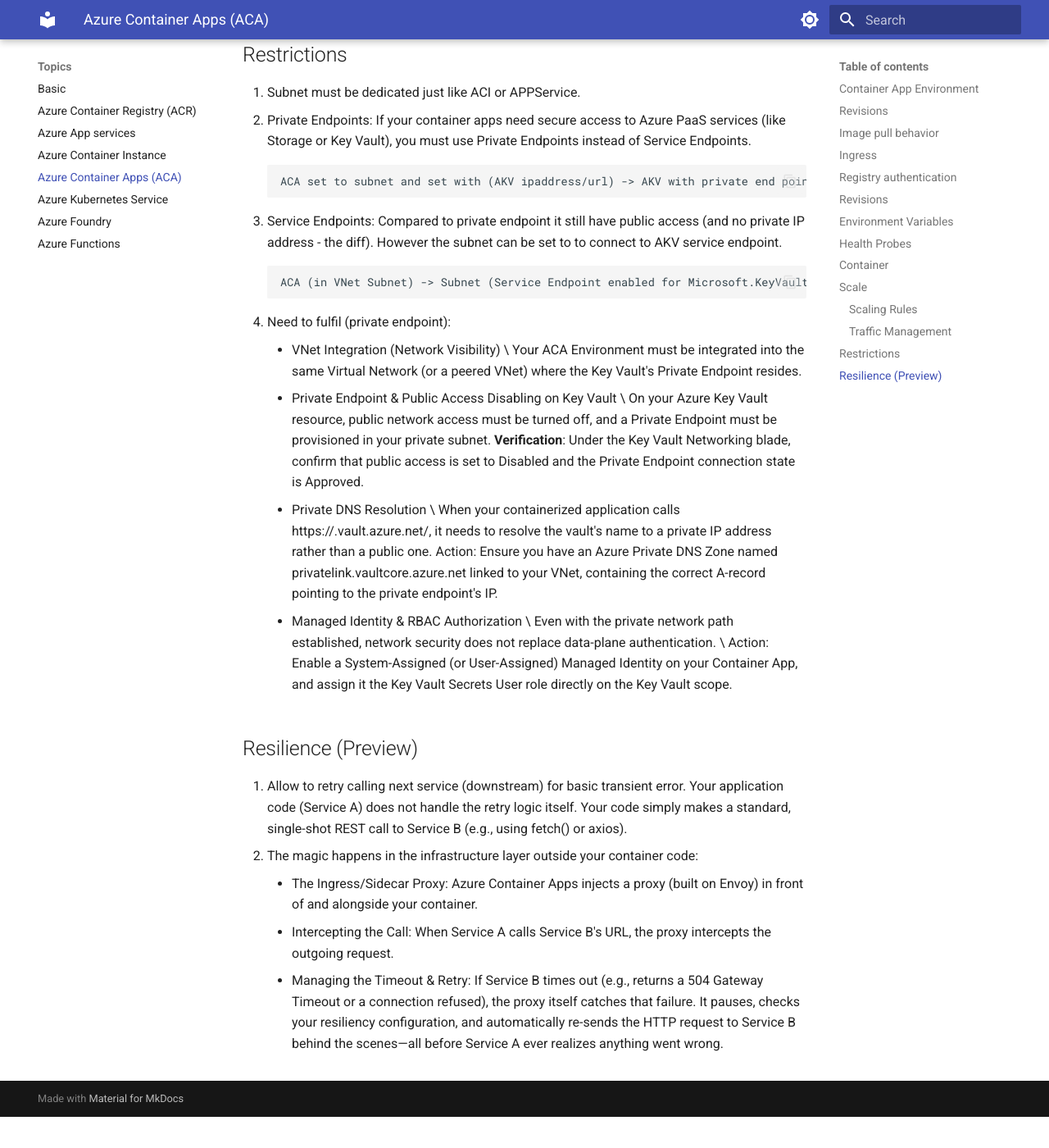
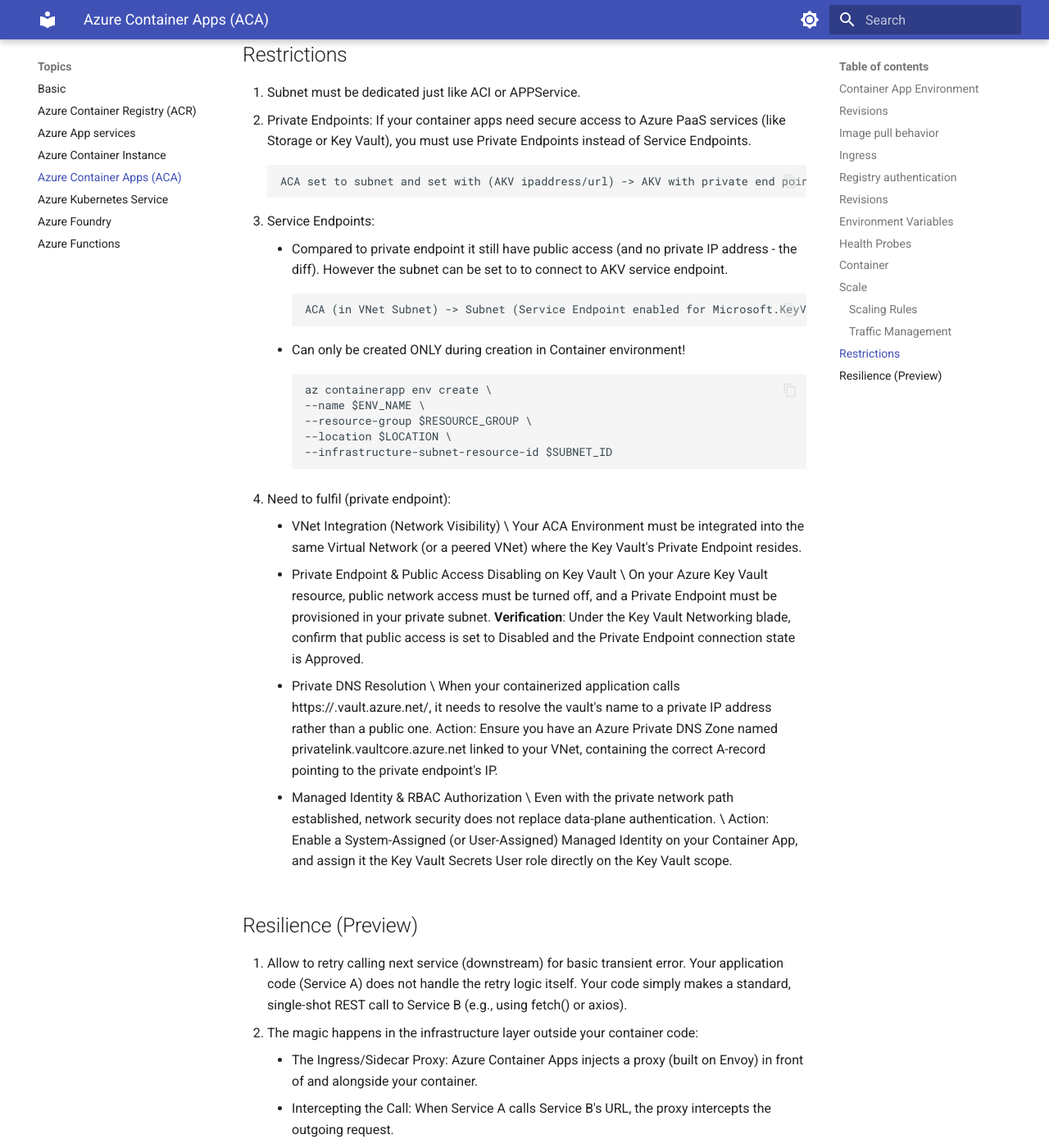
Before and after one commit to yoonghan/AI-Cloud-Developer, an MkDocs documentation site: the page built from docs/AzureContainerApps.md, in a window 1280 px wide and 1400 px high, scrolled down 7881 px. Shown: the whole window at 82% size. Built offline with MkDocs 1.6.1 and Material for MkDocs 9.7.7, drawn with Linux system fonts in a browser that asks for light colours; before the commit the page ends 9243 px from its top, so only the background shows below that.

Commit message:
Update only during settings

````diff
--- a/docs/AzureContainerApps.md
+++ b/docs/AzureContainerApps.md
@@ -231,10 +231,19 @@
 ```
 ACA set to subnet and set with (AKV ipaddress/url) -> AKV with private end point
 ```
-3. Service Endpoints: Compared to private endpoint it still have public access (and no private IP address - the diff). However the subnet can be set to to connect to AKV service endpoint.
-```
-ACA (in VNet Subnet) -> Subnet (Service Endpoint enabled for Microsoft.KeyVault) -> Azure Backbone -> AKV (Firewall configured to allow the Subnet)
-```
+3. Service Endpoints:
+    - Compared to private endpoint it still have public access (and no private IP address - the diff). However the subnet can be set to to connect to AKV service endpoint.
+    ```
+    ACA (in VNet Subnet) -> Subnet (Service Endpoint enabled for Microsoft.KeyVault) -> Azure Backbone -> AKV (Firewall configured to allow the Subnet)
+    ```
+    - Can only be created ONLY during creation in Container environment!
+    ```
+    az containerapp env create \
+    --name $ENV_NAME \
+    --resource-group $RESOURCE_GROUP \
+    --location $LOCATION \
+    --infrastructure-subnet-resource-id $SUBNET_ID
+    ```
 4. Need to fulfil (private endpoint):
     - VNet Integration (Network Visibility) \
     Your ACA Environment must be integrated into the same Virtual Network (or a peered VNet) where the Key Vault's Private Endpoint resides.
````
Also changed, not shown: other parts of docs/AzureContainerApps.md (+2 -0 lines).
